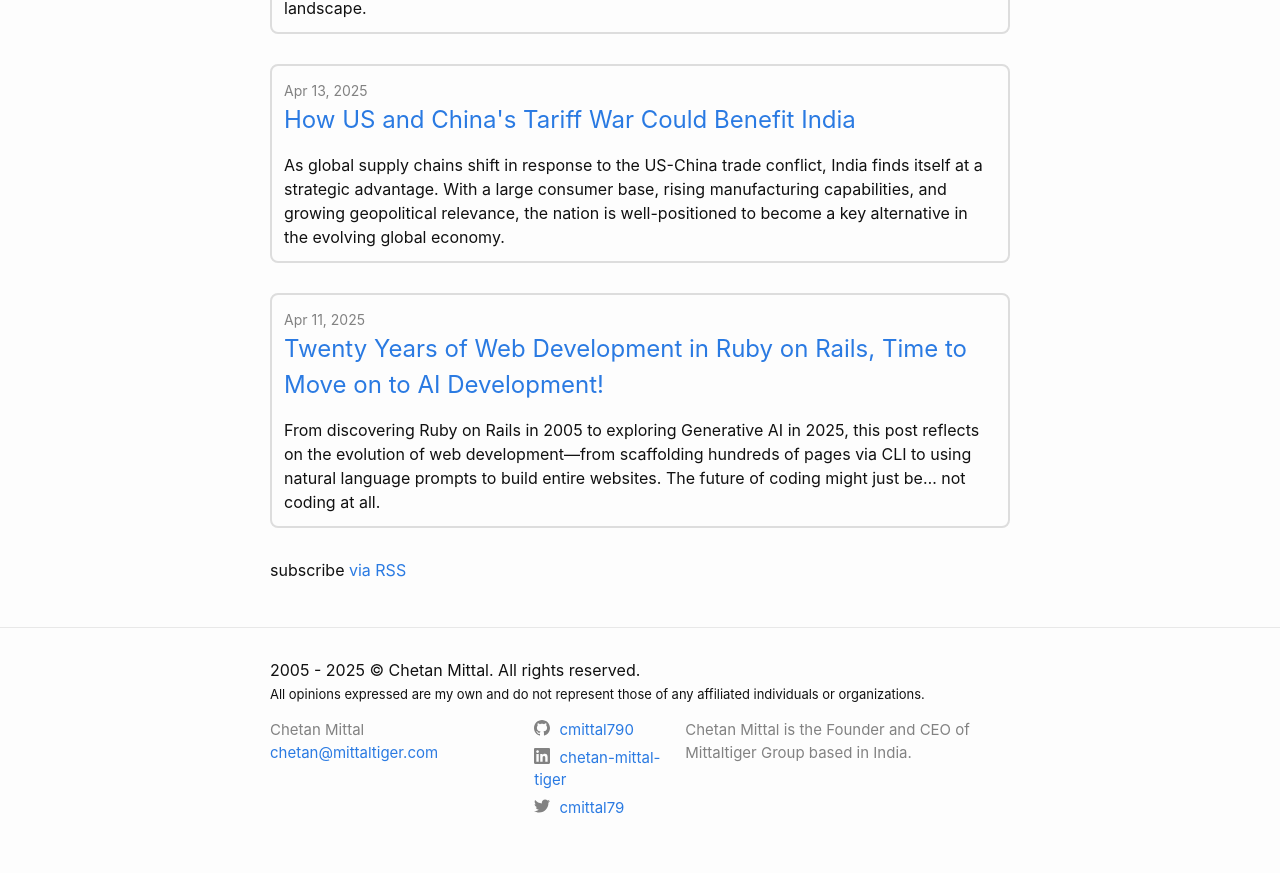
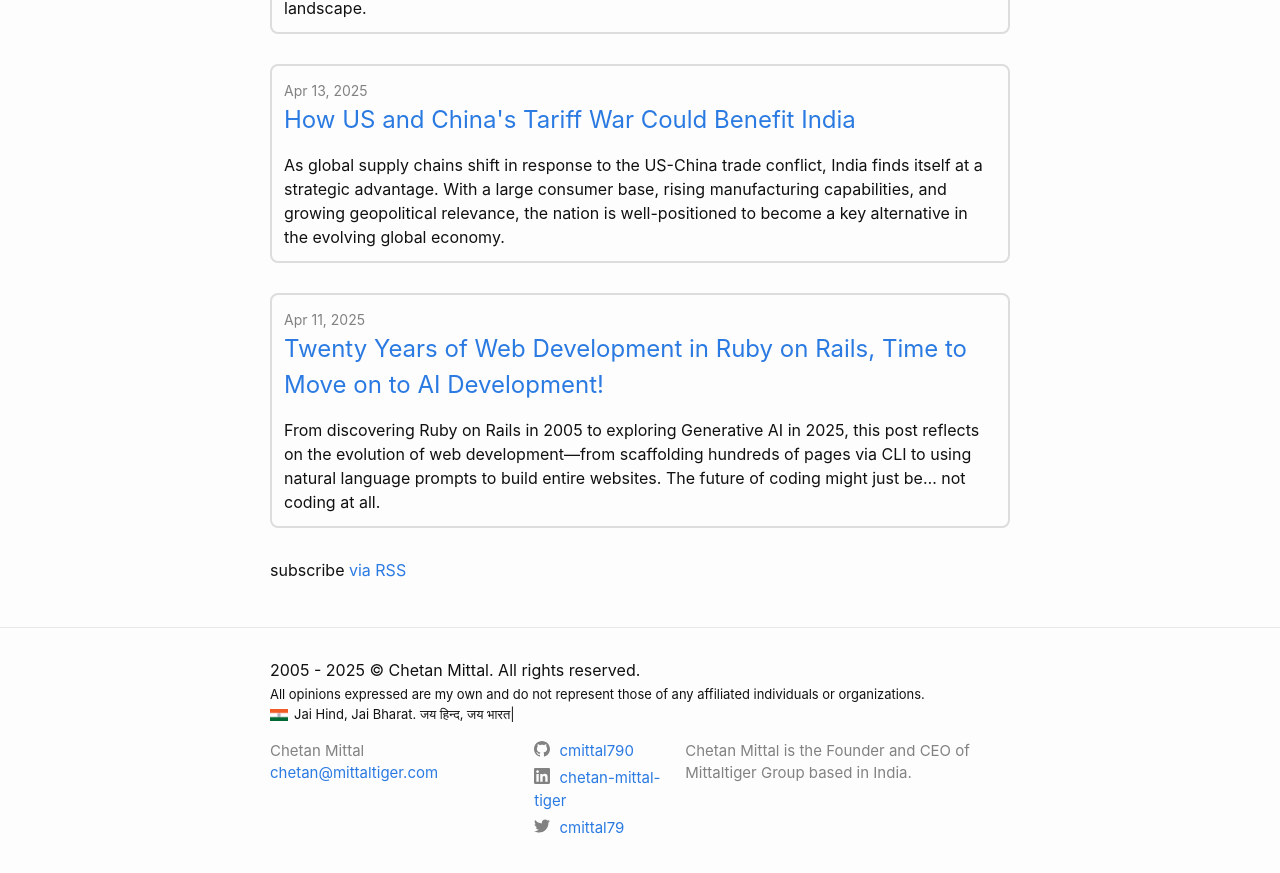
Before and after one commit to cmittal790/cmittal790.github.io, a Jekyll site: the page built from index.markdown, in a window 1280 px wide and 900 px high, scrolled down 2604 px. Shown: the top 873 px of the window. Built offline with Jekyll 4.4.1, drawn with Linux system fonts in a browser that asks for light colours.

Commit message:
updated footer

```diff
--- a/_includes/footer.html
+++ b/_includes/footer.html
@@ -3,7 +3,12 @@
 
   <div class="wrapper">
     <h2 class="footer-heading">2005 - {{ site.time | date: '%Y' }} &copy; Chetan Mittal. All rights reserved.</h2>
-    <p style="margin-top:-12px !important; font-size:0.81em;">All opinions expressed are my own and do not represent those of any affiliated individuals or organizations.</p>
+    <p style="margin-top:-12px !important; font-size:0.81em;">
+      All opinions expressed are my own and do not represent those of any affiliated individuals or organizations.
+      <br>
+      <img src="/assets/images/india-flag.png" alt="Jai Hind" style="height: 12px; vertical-align: middle; margin-right: 2px;">
+      <span class="block" style="height: 12px; vertical-align: middle;">Jai Hind, Jai Bharat. जय हिन्द, जय भारत|</span>
+    </p>
 
     <div class="footer-col-wrapper">
       <div class="footer-col footer-col-1">
```
Also changed, not shown: assets/images/india-flag.png (added).
